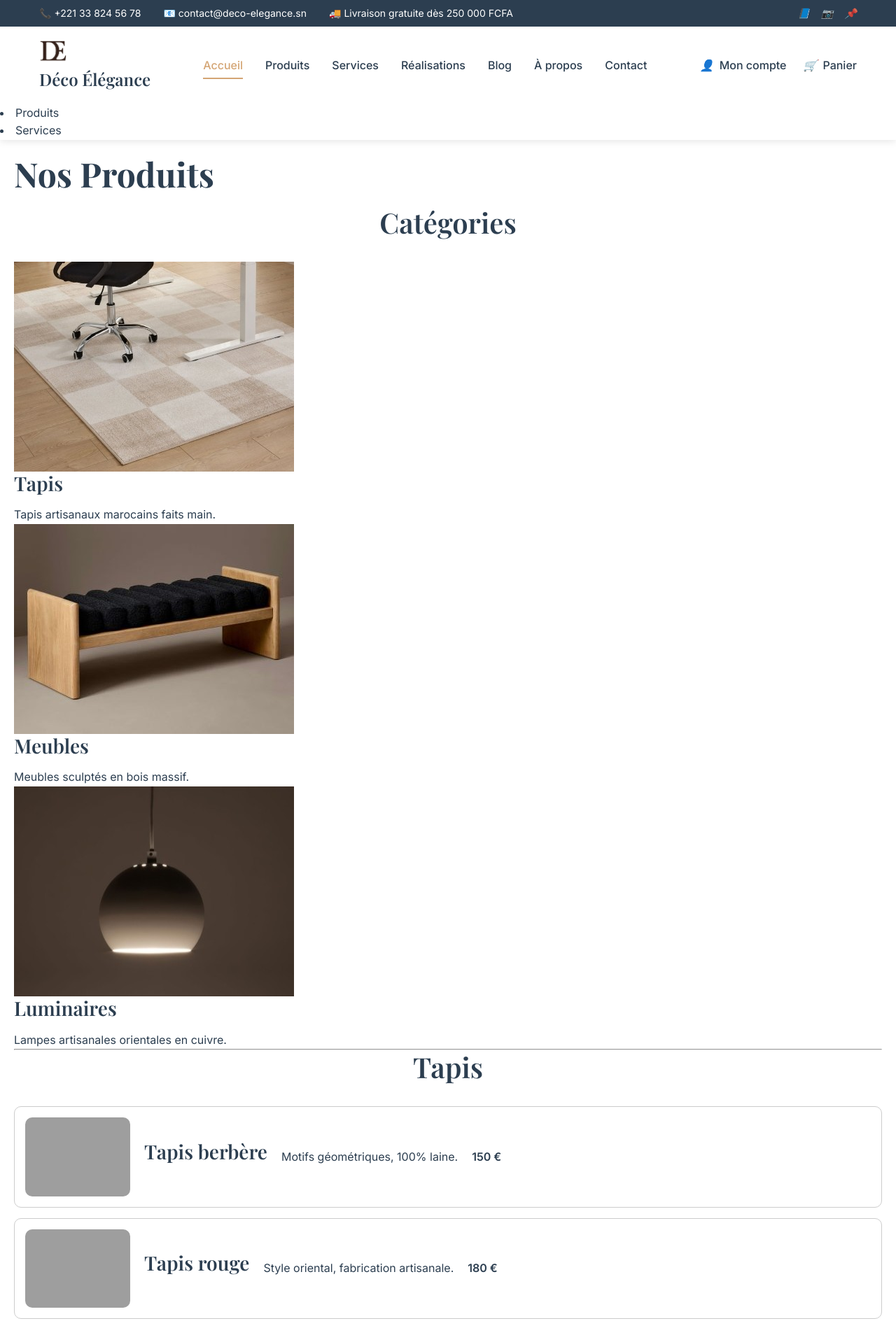
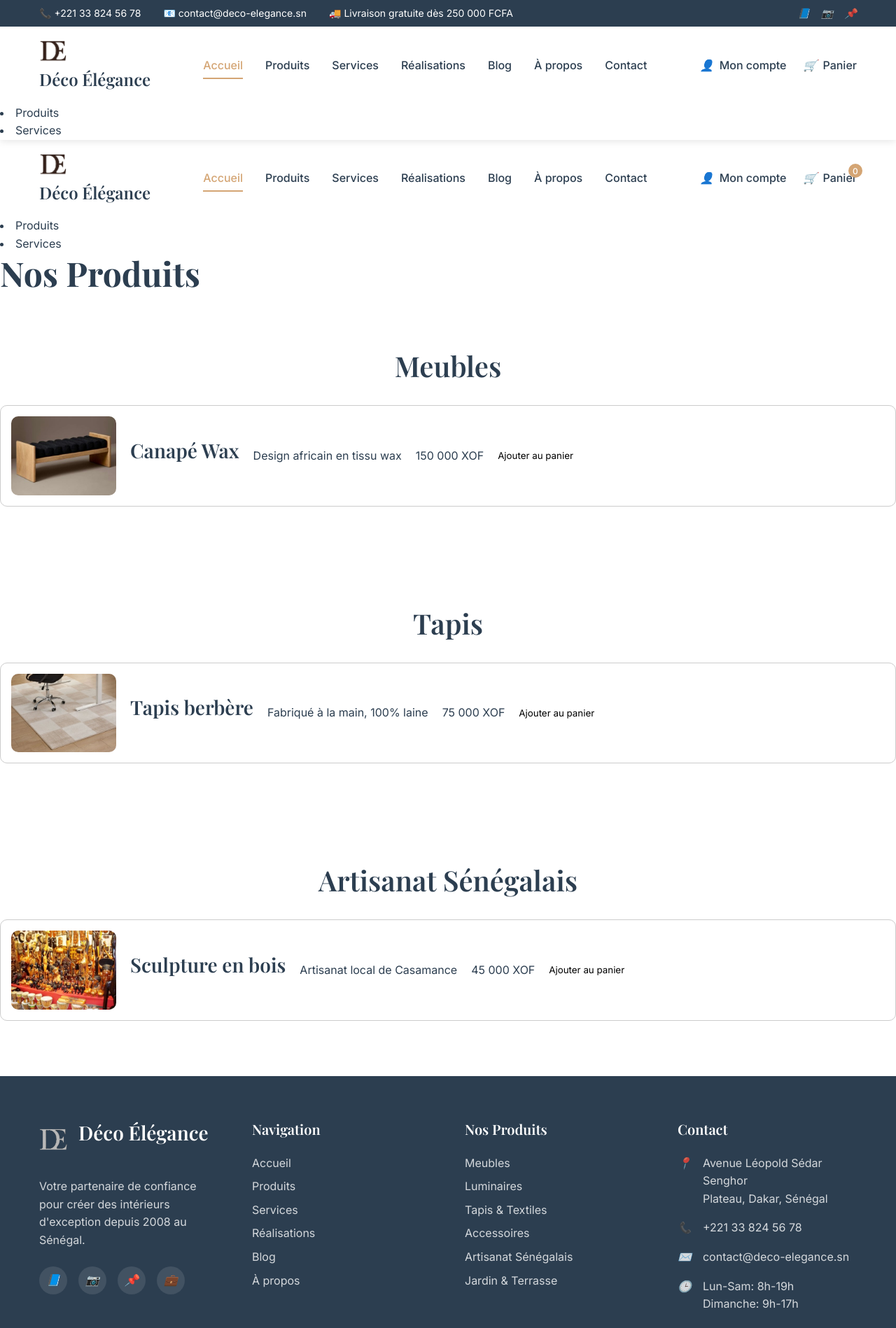
Before and after one commit to marocainperdu/Projet-Programmation-WEB-DIC1, a PHP site: page /produits.php in a window 1280 px wide. Shown: the top 1898 px of the page at 70% size. Run offline with PHP 8.4, Linux system fonts and the light colour scheme; grey boxes are pictures that could not be loaded.

Commit message:
Update produits.php

```diff
--- a/produits.php
+++ b/produits.php
@@ -1,80 +1,52 @@
-<?php include("header.php"); ?>
-<link rel="stylesheet" href="style.css">
-<div class="contenu">
-    <h1>Nos Produits</h1>
+<?php include 'header.php'; ?>
+<?php include 'menu.php'; ?>
 
-    <!-- CATEGORIES -->
-    <h2>Catégories</h2>
+<main class="produits">
+  <h1>Nos Produits</h1>
 
-    <div class="categorie">
-        <img src="images/tapis-category.jpg" alt="Tapis">
-        <h3>Tapis</h3>
-        <p>Tapis artisanaux marocains faits main.</p>
+  <!-- Catégorie : Meubles -->
+  <section class="categorie">
+    <h2>Meubles</h2>
+    <div class="produits-grid">
+      <div class="produit">
+        <img src="images/meubles-category.jpg" alt="Canapé Wax">
+        <h3>Canapé Wax</h3>
+        <p>Design africain en tissu wax</p>
+        <p class="prix">150 000 XOF</p>
+        <button>Ajouter au panier</button>
+      </div>
+      <!-- Ajoute d'autres meubles ici -->
     </div>
+  </section>
 
-    <div class="categorie">
-        <img src="images/meubles-category.jpg" alt="Meubles">
-        <h3>Meubles</h3>
-        <p>Meubles sculptés en bois massif.</p>
+  <!-- Catégorie : Tapis -->
+  <section class="categorie">
+    <h2>Tapis</h2>
+    <div class="produits-grid">
+      <div class="produit">
+        <img src="images/tapis-category.jpg" alt="Tapis berbère">
+        <h3>Tapis berbère</h3>
+        <p>Fabriqué à la main, 100% laine</p>
+        <p class="prix">75 000 XOF</p>
+        <button>Ajouter au panier</button>
+      </div>
     </div>
+  </section>
 
-    <div class="categorie">
-        <img src="images/luminaires-category.jpg" alt="Luminaires">
-        <h3>Luminaires</h3>
-        <p>Lampes artisanales orientales en cuivre.</p>
+  <!-- Catégorie : Artisanat Sénégalais -->
+  <section class="categorie">
+    <h2>Artisanat Sénégalais</h2>
+    <div class="produits-grid">
+      <div class="produit">
+        <img src="images/artisanat-category.jpg" alt="Sculpture bois">
+        <h3>Sculpture en bois</h3>
+        <p>Artisanat local de Casamance</p>
+        <p class="prix">45 000 XOF</p>
+        <button>Ajouter au panier</button>
+      </div>
     </div>
+  </section>
 
-    <hr>
+</main>
 
-    <!-- TAPIS -->
-    <h2>Tapis</h2>
-
-    <div class="produit">
-        <img src="images/tapis1.jpg" alt="Tapis 1">
-        <h3>Tapis berbère</h3>
-        <p>Motifs géométriques, 100% laine.</p>
-        <p><strong>150 €</strong></p>
-    </div>
-
-    <div class="produit">
-        <img src="images/tapis2.jpg" alt="Tapis 2">
-        <h3>Tapis rouge</h3>
-        <p>Style oriental, fabrication artisanale.</p>
-        <p><strong>180 €</strong></p>
-    </div>
-
-    <!-- MEUBLES -->
-    <h2>Meubles</h2>
-
-    <div class="produit">
-        <img src="images/meuble1.jpg" alt="Meuble 1">
-        <h3>Buffet en bois</h3>
-        <p>Bois massif sculpté, 2 portes + 3 tiroirs.</p>
-        <p><strong>450 €</strong></p>
-    </div>
-
-    <div class="produit">
-        <img src="images/meuble2.jpg" alt="Meuble 2">
-        <h3>Table basse</h3>
-        <p>Table artisanale en bois et métal.</p>
-        <p><strong>220 €</strong></p>
-    </div>
-
-    <!-- LUMINAIRES -->
-    <h2>Luminaires</h2>
-
-    <div class="produit">
-        <img src="images/luminaire1.jpg" alt="Luminaire 1">
-        <h3>Suspension cuivre</h3>
-        <p>Luminaire suspendu, gravure artisanale.</p>
-        <p><strong>95 €</strong></p>
-    </div>
-
-    <div class="produit">
-        <img src="images/luminaire2.jpg" alt="Luminaire 2">
-        <h3>Lampe de chevet</h3>
-        <p>Base en bois, abat-jour en tissu naturel.</p>
-        <p><strong>60 €</strong></p>
-    </div>
-</div>
-<?php include("footer.php"); ?>
+<?php include 'footer.php'; ?>
```
